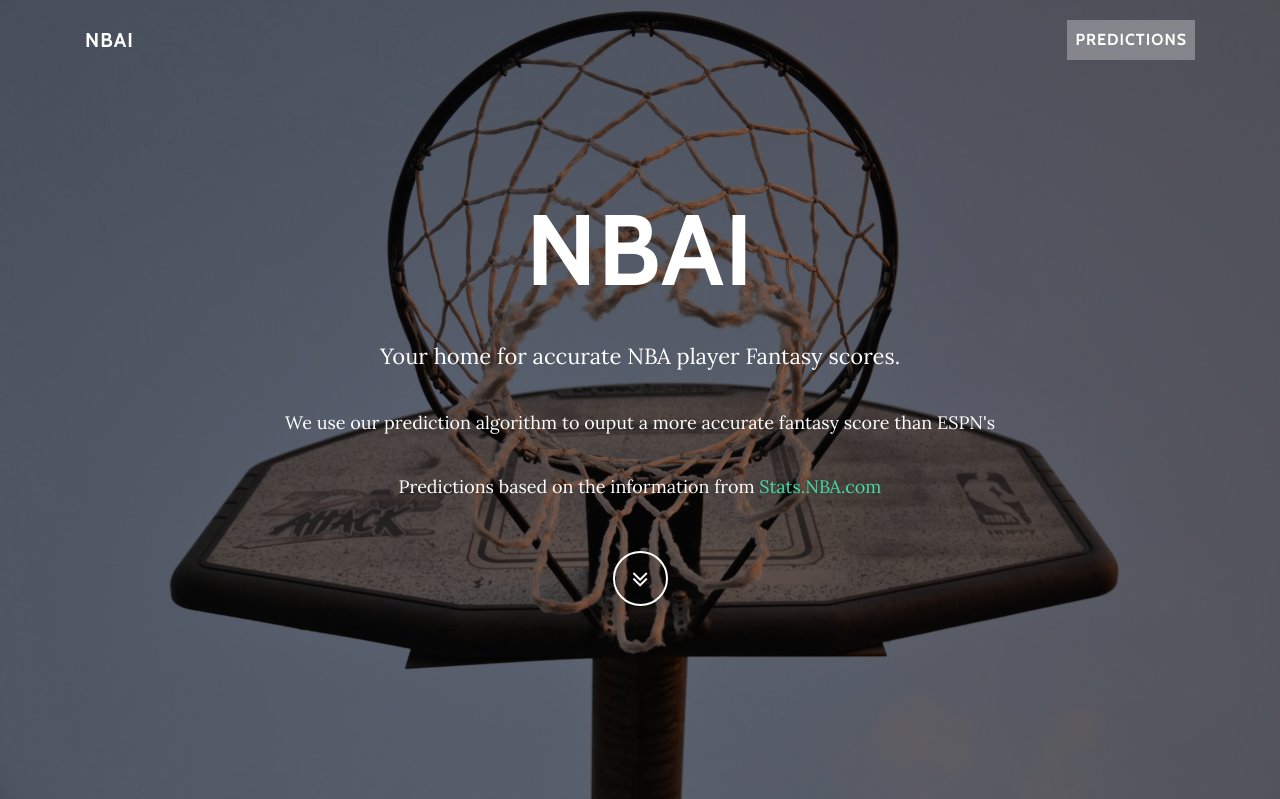
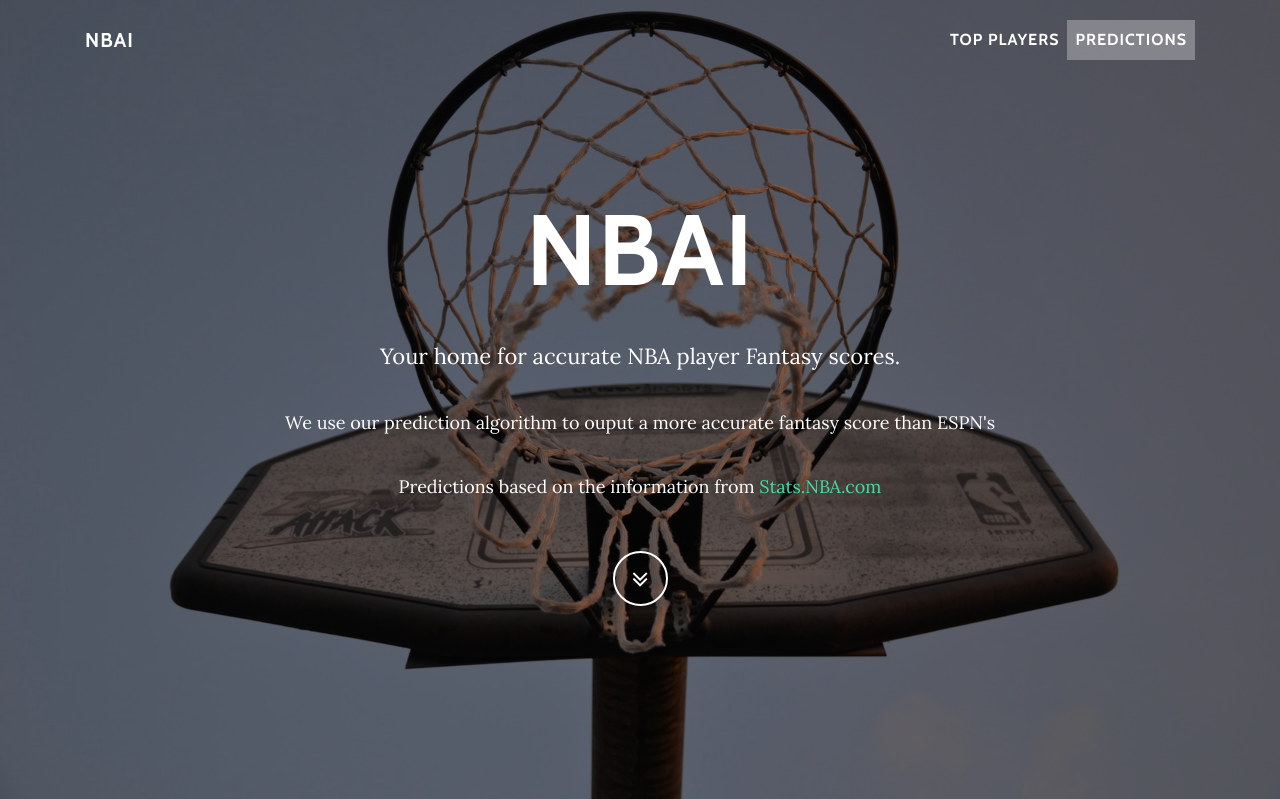
Before and after one commit to noahpoz/nbai, a Flask app: page / in a window 1280 px wide. Shown: the top 799 px of the page. Run offline with Flask 2, Linux system fonts and the light colour scheme; some libraries are stand-ins or nearby versions.

Commit message:
Update index.html to with section links

```diff
--- a/src/static/css/table.css
+++ b/src/static/css/table.css
@@ -20,12 +20,12 @@ tr {
 }
 
 /* Predictions Section*/
-#predictions-section {
+#top-players-section {
 	background-color: #ebeff2;
 	padding: 50px 100px 100px 100px;
 }
 
-#predictions-section h1, h2, h3{
+#top-players-section h1, h2, h3{
 	color: #36404a;
 }
 
@@ -40,7 +40,7 @@ tr {
 
 
 .players-of-the-week {
-	margin-bottom: 75px;
+	margin-bottom: 25px;
 }
 
 #potw img {
--- a/src/templates/index.html
+++ b/src/templates/index.html
@@ -37,9 +37,11 @@
         <div class="collapse navbar-collapse" id="navbarResponsive">
           <ul class="navbar-nav ml-auto">
             <li class="nav-item">
+              <a class="nav-link js-scroll-trigger" href="#top-players-section">Top Players</a>
+            </li>
+            <li>
               <a class="nav-link js-scroll-trigger" href="#predictions-section">Predictions</a>
             </li>
-
           </ul>
         </div>
       </div>
@@ -58,7 +60,7 @@
               <p class="text-center">Predictions based on the information from
               <a href="http://stats.nba.com/">Stats.NBA.com</a>
               </p>
-              <a href="#predictions-section" class="btn btn-circle js-scroll-trigger">
+              <a href="#top-players-section" class="btn btn-circle js-scroll-trigger">
                 <i class="fa fa-angle-double-down animated"></i>
               </a>
             </div>
@@ -68,7 +70,7 @@
     </header>
 
     <!-- About Section -->
-    <section id="predictions-section" class="content-section text-center">
+    <section id="top-players-section" class="content-section text-center">
       <div class="container">
         <div class="row potw">
           <div class="col-lg-10 mx-auto">
@@ -102,7 +104,7 @@
             </div>
           </div>
         </div>
-        <div class="row">
+        <div class="row" id="predictions-section" style="padding-top: 50px;">
           <div class="col-lg-10 mx-auto">
             <h1 style ="margin-bottom: 5px;">Daily Player Fantasy Score Predictions</h1>
             <h4 style="color: #5bbfaa;">First Games: Tuesday, October 17, 2017</h3>
```
